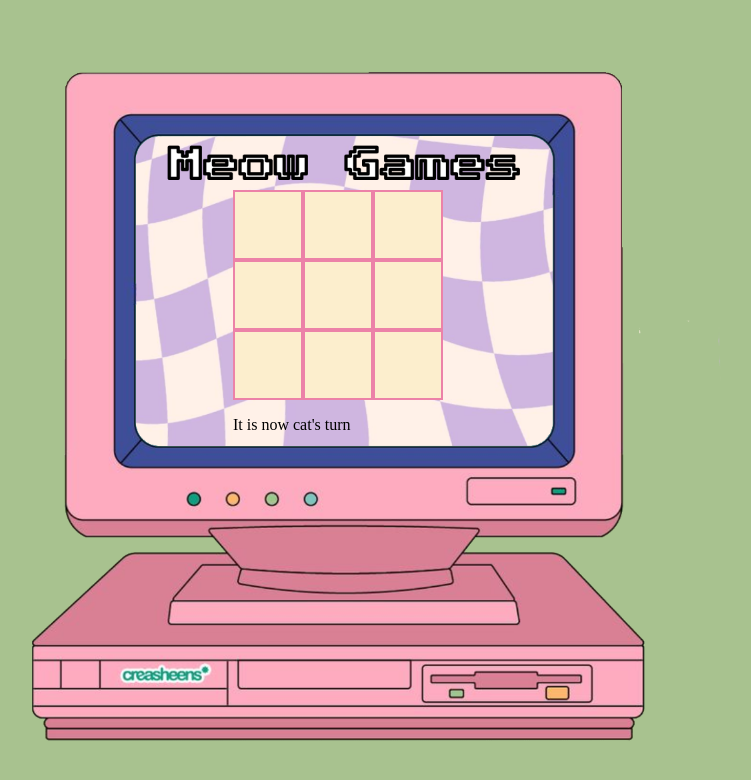
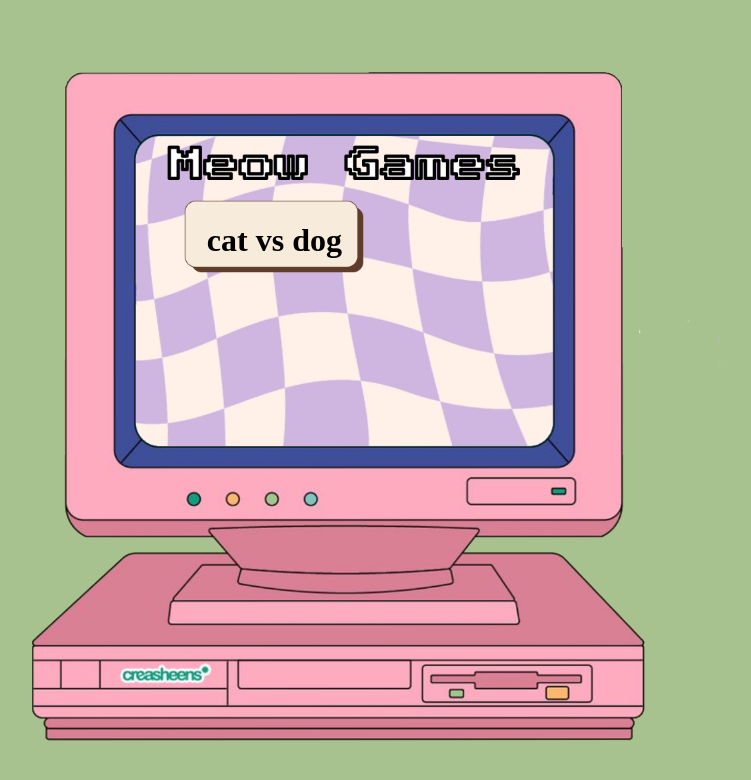
Before and after one commit to containedx/meow-games, a React (Create React App) app in the folder tic-tac-toe/: page / in a window 1280 px wide. Shown: the top 780 px of the page, without its empty margins (302-1053 px from the left). Built offline with nearby package versions, Linux system fonts and the light colour scheme.

Commit message:
game buttons

```diff
--- a/tic-tac-toe/src/App.tsx
+++ b/tic-tac-toe/src/App.tsx
@@ -1,12 +1,12 @@
-
 import TicTacToe from "./games/tictactoe/TicTacToeGame";
+import GameButtonsContainer from "./main_page/components/GameButtons/GamesButtonsContainer";
 
 
 function App() {
 
   return (
     <div className="app">
-      <TicTacToe/>
+      <GameButtonsContainer/>
     </div>
   );
 
--- a/tic-tac-toe/src/index.css
+++ b/tic-tac-toe/src/index.css
@@ -12,6 +12,7 @@ html, body {
   justify-content: center;
   align-items: center;
   flex-direction: column;
+  position: relative;
 
   background-image: url('./main_page/assets/main_page_background.webp');
   background-repeat: no-repeat;
--- /dev/null
+++ b/tic-tac-toe/src/main_page/components/GameButtons/GameButton.tsx
@@ -0,0 +1,15 @@
+import './gamebutton.css';
+
+interface GameButtonProps{
+    label: string
+}
+
+const GameButton = ({ label }: GameButtonProps) => {
+  return (
+    <div className = "gamebutton">
+      <h1>{label}</h1>
+    </div>
+  );
+};
+
+export default GameButton;
--- /dev/null
+++ b/tic-tac-toe/src/main_page/components/GameButtons/GamesButtonsContainer.tsx
@@ -0,0 +1,13 @@
+import GameButton from "./GameButton";
+import './gamebuttonscontainer.css';
+
+
+const GameButtonsContainer = () => {
+  return (
+    <div className = "gamebuttoncontainer">
+      <GameButton label="cat vs dog"/>
+    </div>
+  );
+};
+
+export default GameButtonsContainer;
--- /dev/null
+++ b/tic-tac-toe/src/main_page/components/GameButtons/gamebutton.css
@@ -0,0 +1,15 @@
+
+.gamebutton {
+
+    width: 180px;
+    height: 80px;
+    background-image: url('../../assets/button.webp');
+    background-repeat: no-repeat;
+    background-size: contain;
+
+    display: flex;
+    justify-content: center;
+    align-items: center;
+    text-align: center;
+
+}
--- /dev/null
+++ b/tic-tac-toe/src/main_page/components/GameButtons/gamebuttonscontainer.css
@@ -0,0 +1,11 @@
+
+.gamebuttoncontainer{
+    position: absolute;
+    top: 25%;
+    left: 38%;
+
+    width: 25vw;
+    height: 35vh;
+
+    /*background-color: aqua;*/
+}
```
Also changed, not shown: tic-tac-toe/src/main_page/assets/button.webp (added).
